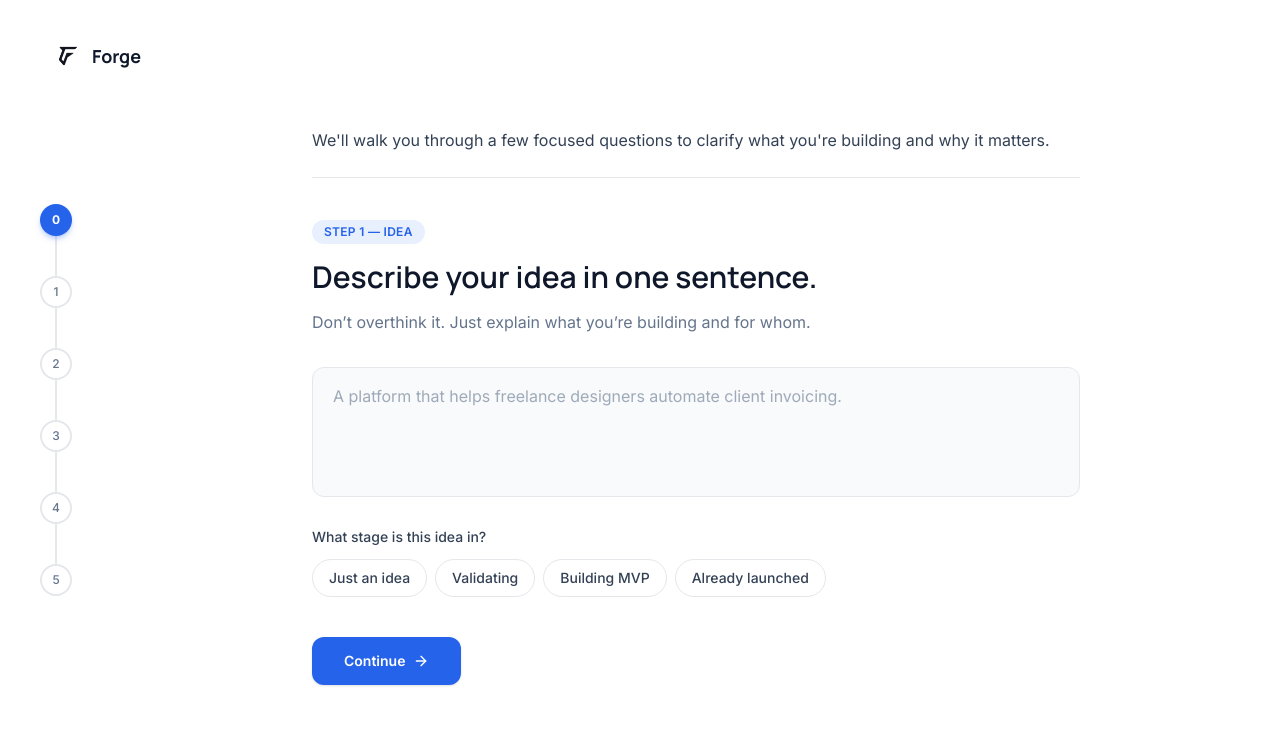
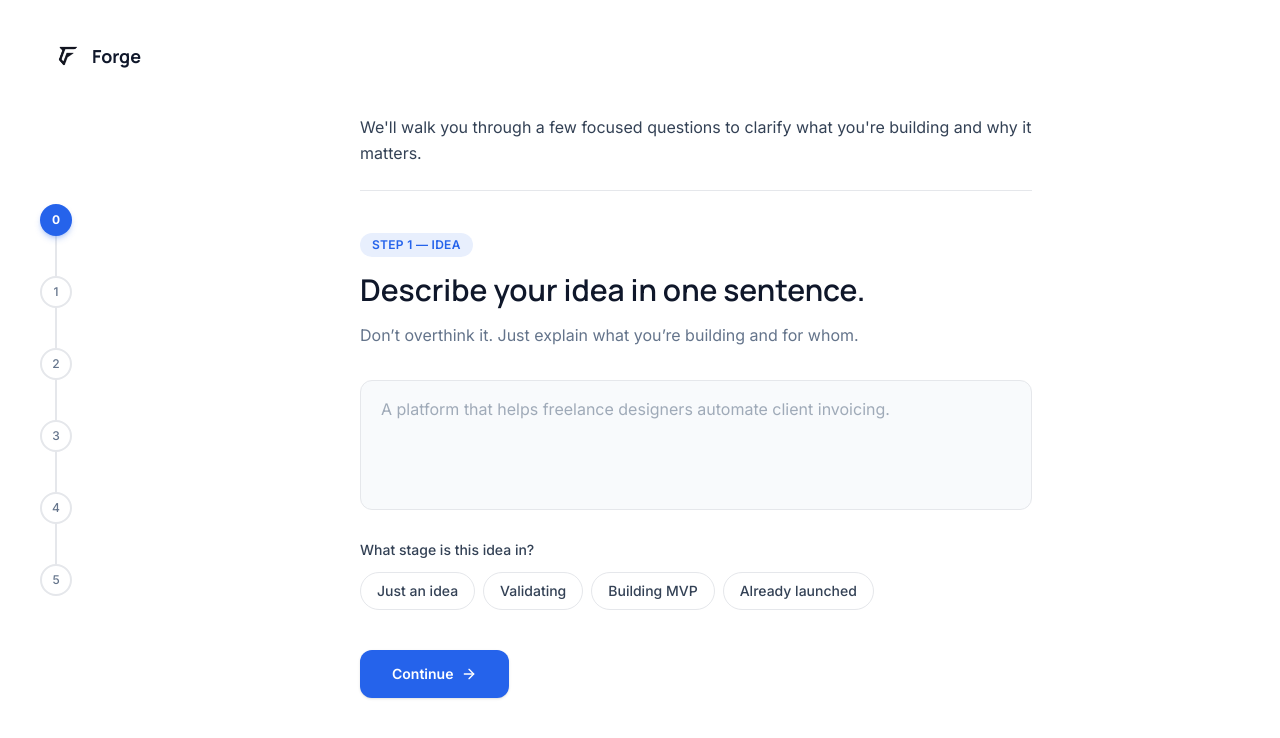
Before and after one commit to adesinaisaiah100/forge, a Next.js app: page /onboarding in a window 1280 px wide. Shown: the top 738 px of the page. Built offline with nearby package versions, Linux system fonts and the light colour scheme.

Commit message:
style: reduce onboarding form max-width from 3xl to 2xl

```diff
--- a/app/onboarding/page.tsx
+++ b/app/onboarding/page.tsx
@@ -220,7 +220,7 @@ export default function OnboardingPage() {
             </span>
           </div>
 
-          <div ref={stepRef} className="w-full max-w-3xl">
+          <div ref={stepRef} className="w-full max-w-2xl">
             {/* Welcome header  only on step 0 */}
             {currentStep === 0 && (
               <div className="mb-10">
```
